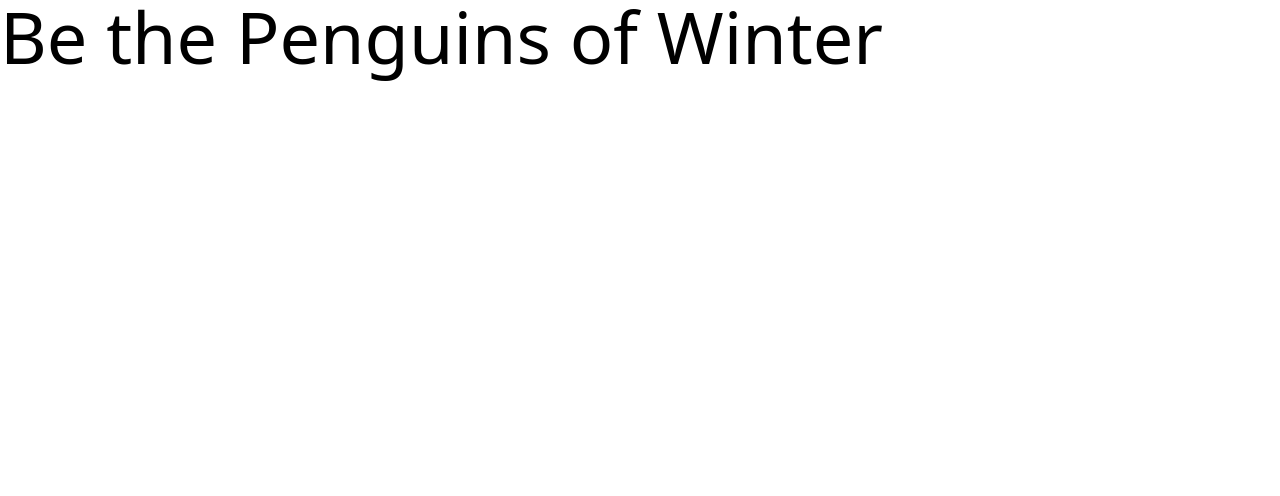
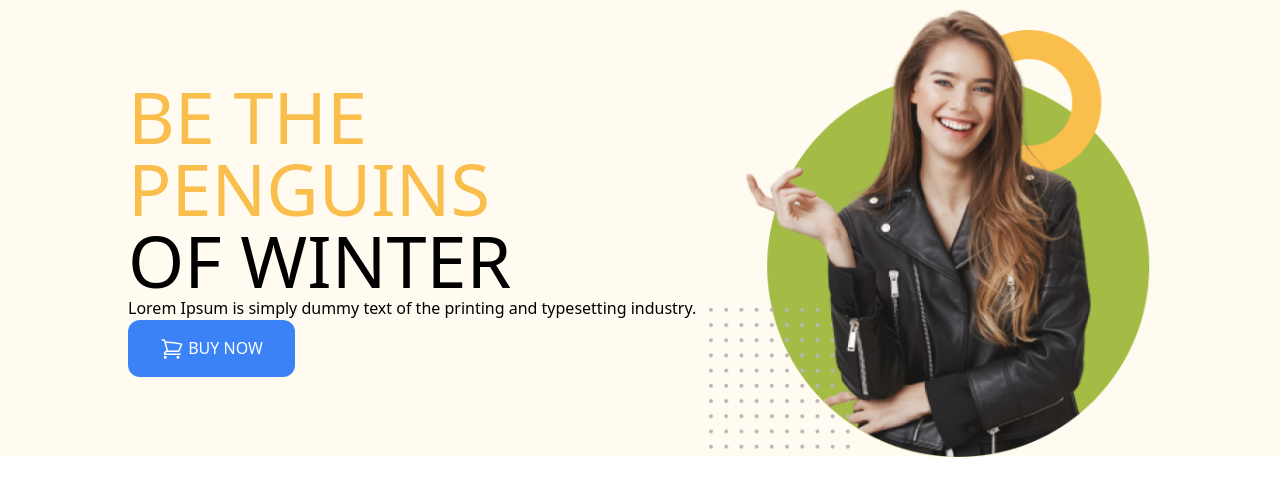
Before and after one commit to riponmondalbd/penguin-fashion, a plain HTML site: page index.html in a window 1280 px wide. Drawn offline with nearby package versions, Linux system fonts and the light colour scheme.

Commit message:
apply header with custom button and svg hero icons

```diff
--- a/index.html
+++ b/index.html
@@ -10,12 +10,36 @@
 </head>
 
 <body>
-    <header>
-        <div>
+    <header class="bg-[#FFFBF0] px-32">
+        <!-- nav section -->
+        <nav>
+
+        </nav>
+        <!-- banner section -->
+        <div class="flex justify-between items-center">
             <div>
-                <h1 class="text-7xl">Be the Penguins of Winter</h1>
+                <h1 class="text-7xl uppercase">
+                    <span class="text-[#FABE4C]">Be the Penguins</span>
+                    <br>
+                    of Winter
+                </h1>
+                <p>
+                    Lorem Ipsum is simply dummy text of the printing
+                    and typesetting industry.
+                </p>
+                <button class="py-4 px-8 bg-blue-500 rounded-xl uppercase text-white font-medium">
+                    <svg xmlns="http://www.w3.org/2000/svg" fill="none" viewBox="0 0 24 24" stroke-width="1.5"
+                        stroke="currentColor" class="w-6 h-6 inline">
+                        <path stroke-linecap="round" stroke-linejoin="round"
+                            d="M2.25 3h1.386c.51 0 .955.343 1.087.835l.383 1.437M7.5 14.25a3 3 0 0 0-3 3h15.75m-12.75-3h11.218c1.121-2.3 2.1-4.684 2.924-7.138a60.114 60.114 0 0 0-16.536-1.84M7.5 14.25 5.106 5.272M6 20.25a.75.75 0 1 1-1.5 0 .75.75 0 0 1 1.5 0Zm12.75 0a.75.75 0 1 1-1.5 0 .75.75 0 0 1 1.5 0Z" />
+                    </svg>
+
+                    Buy Now
+                </button>
             </div>
-            <div></div>
+            <div>
+                <img src="images/model.png" alt="">
+            </div>
         </div>
     </header>
     <main></main>
```
